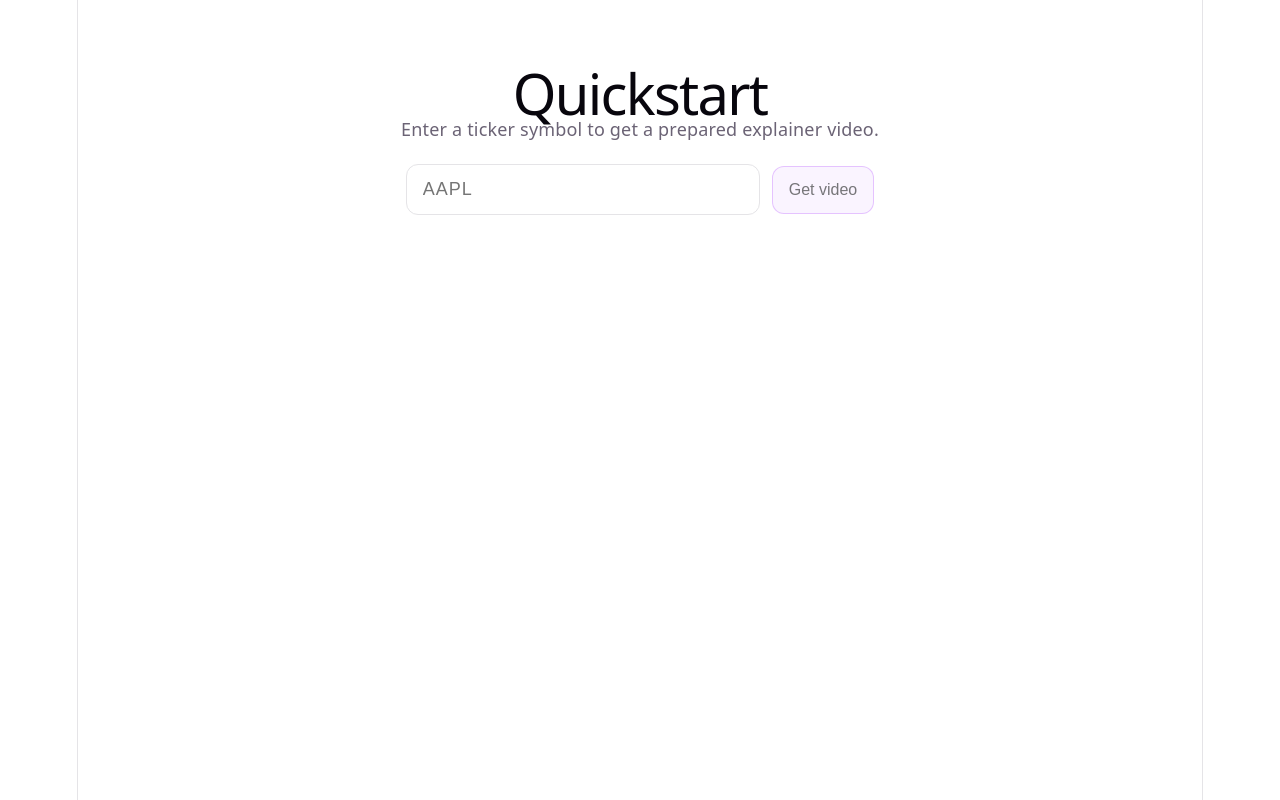
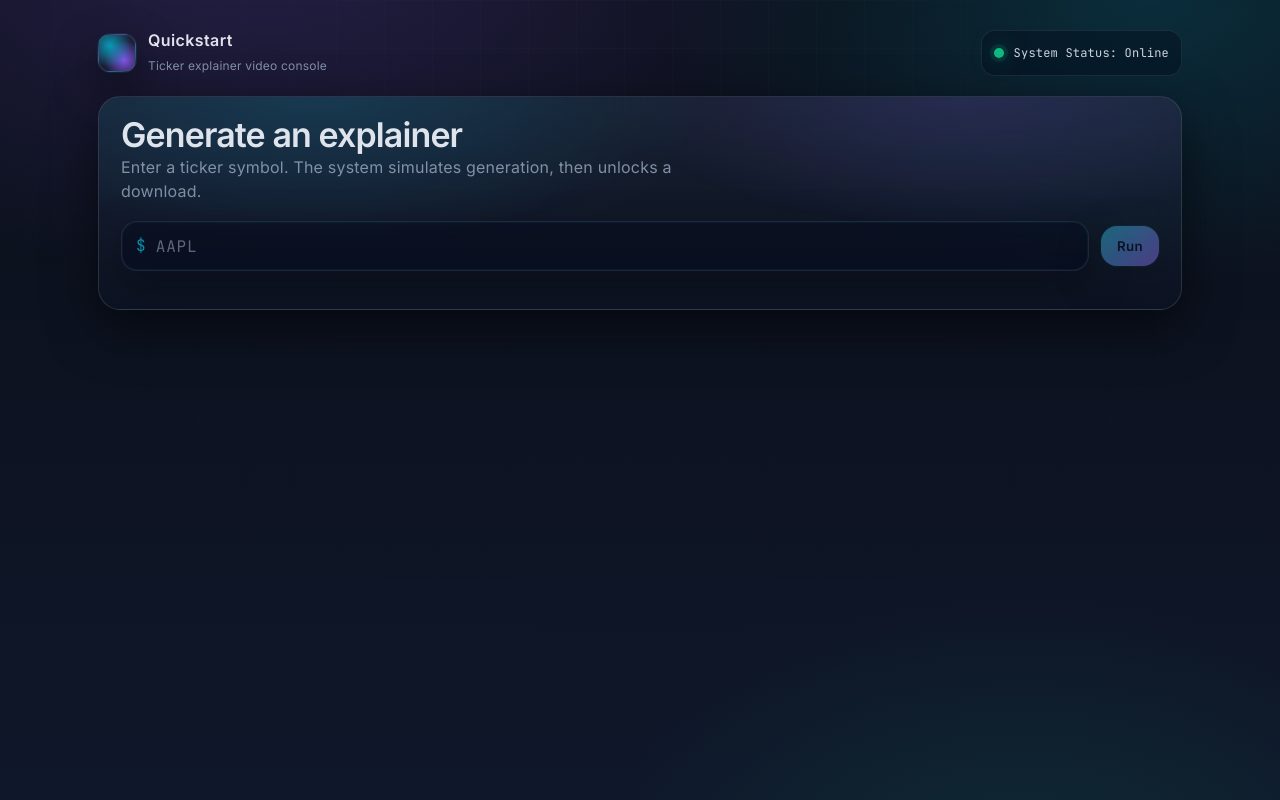
Before and after one commit to neo-jonathann/quickstart, a React (Vite) app: page / in a window 1280 px wide. Built offline with nearby package versions, Linux system fonts and the light colour scheme.

Commit message:
refactored the UI

```diff
--- a/index.html
+++ b/index.html
@@ -4,7 +4,13 @@
     <meta charset="UTF-8" />
     <link rel="icon" type="image/svg+xml" href="/favicon.svg" />
     <meta name="viewport" content="width=device-width, initial-scale=1.0" />
-    <title>quickstart</title>
+    <title>Quickstart</title>
+    <link rel="preconnect" href="https://fonts.googleapis.com" />
+    <link rel="preconnect" href="https://fonts.gstatic.com" crossorigin />
+    <link
+      href="https://fonts.googleapis.com/css2?family=Inter:wght@400;500;600&family=JetBrains+Mono:wght@400;500;600&display=swap"
+      rel="stylesheet"
+    />
   </head>
   <body>
     <div id="root"></div>
--- a/src/App.css
+++ b/src/App.css
@@ -1,130 +1,423 @@
-.page {
-  width: 960px;
+.shell {
+  width: 1120px;
   max-width: 100%;
   margin: 0 auto;
-  padding: 80px 20px;
+  padding: 28px 18px 46px;
   display: flex;
   flex-direction: column;
-  gap: 22px;
+  gap: 18px;
 }
 
-.top h1 {
-  margin: 0;
+.appHeader {
+  display: flex;
+  align-items: center;
+  justify-content: space-between;
+  gap: 14px;
 }
 
-.top p {
-  margin: 10px 0 0;
+.brand {
+  display: flex;
+  align-items: center;
+  gap: 12px;
 }
 
-.bar {
+.logoMark {
+  width: 38px;
+  height: 38px;
+  border-radius: 12px;
+  background:
+    radial-gradient(circle at 30% 30%, rgba(6, 182, 212, 0.8), transparent 60%),
+    radial-gradient(circle at 70% 70%, rgba(139, 92, 246, 0.9), transparent 55%),
+    linear-gradient(135deg, rgba(30, 41, 59, 0.7), rgba(30, 41, 59, 0.2));
+  border: 1px solid rgba(148, 163, 184, 0.18);
+  box-shadow:
+    0 0 0 1px rgba(6, 182, 212, 0.12),
+    0 18px 40px rgba(0, 0, 0, 0.5);
+}
+
+.brandText {
   display: flex;
+  flex-direction: column;
+  gap: 2px;
+}
+
+.brandName {
+  color: rgba(226, 232, 240, 0.98);
+  font-weight: 600;
+  letter-spacing: 0.4px;
+}
+
+.brandTag {
+  color: var(--muted);
+  font-size: 12px;
+}
+
+.status {
+  display: inline-flex;
+  align-items: center;
+  gap: 10px;
+  padding: 10px 12px;
+  border-radius: 14px;
+  background: rgba(2, 6, 23, 0.35);
+  border: 1px solid rgba(148, 163, 184, 0.14);
+  backdrop-filter: blur(10px);
+  -webkit-backdrop-filter: blur(10px);
+}
+
+.statusDot {
+  width: 10px;
+  height: 10px;
+  border-radius: 999px;
+  background: var(--emerald);
+  box-shadow:
+    0 0 0 4px rgba(16, 185, 129, 0.12),
+    0 0 22px rgba(16, 185, 129, 0.65);
+}
+
+.statusText {
+  font-family: var(--mono);
+  font-size: 12px;
+  color: rgba(226, 232, 240, 0.9);
+}
+
+.glass {
+  position: relative;
+  border-radius: 22px;
+  background: linear-gradient(180deg, rgba(30, 41, 59, 0.65), rgba(15, 23, 42, 0.35));
+  border: 1px solid rgba(148, 163, 184, 0.2);
+  box-shadow: var(--shadow);
+  padding: 26px 22px 22px;
+  backdrop-filter: blur(14px);
+  -webkit-backdrop-filter: blur(14px);
+  overflow: hidden;
+}
+
+.glass::before {
+  content: '';
+  position: absolute;
+  inset: 0;
+  background:
+    radial-gradient(650px 250px at 20% 0%, rgba(6, 182, 212, 0.18), transparent 60%),
+    radial-gradient(650px 250px at 80% 0%, rgba(139, 92, 246, 0.16), transparent 55%);
+  opacity: 0.9;
+  pointer-events: none;
+}
+
+.hero {
+  position: relative;
+  display: flex;
+  flex-direction: column;
+  gap: 8px;
+  text-align: left;
+  margin-bottom: 18px;
+}
+
+.title {
+  margin: 0;
+  font-size: 34px;
+  letter-spacing: -0.9px;
+  color: rgba(226, 232, 240, 0.98);
+}
+
+.subtitle {
+  color: var(--muted);
+  max-width: 58ch;
+}
+
+.commandRow {
+  position: relative;
+  display: grid;
+  grid-template-columns: 1fr auto;
   gap: 12px;
   align-items: center;
-  justify-content: center;
-  flex-wrap: wrap;
+  margin-bottom: 16px;
+}
+
+.terminalField {
+  display: grid;
+  grid-template-columns: auto 1fr;
+  align-items: center;
+  gap: 10px;
+  padding: 12px 14px;
+  border-radius: 16px;
+  border: 1px solid rgba(148, 163, 184, 0.16);
+  background: rgba(2, 6, 23, 0.4);
+  box-shadow:
+    inset 0 0 0 1px rgba(6, 182, 212, 0.08),
+    0 14px 40px rgba(0, 0, 0, 0.35);
+  transition: box-shadow 200ms, border-color 200ms, transform 200ms;
+}
+
+.terminalField:focus-within {
+  border-color: rgba(6, 182, 212, 0.45);
+  box-shadow:
+    inset 0 0 0 1px rgba(6, 182, 212, 0.18),
+    0 0 0 4px rgba(6, 182, 212, 0.14),
+    0 22px 60px rgba(0, 0, 0, 0.48);
+  transform: translateY(-1px);
+}
+
+.terminalPrefix {
+  font-family: var(--mono);
+  color: rgba(6, 182, 212, 0.9);
+  opacity: 0.85;
+  user-select: none;
 }
 
 .tickerInput {
-  width: 320px;
-  max-width: 100%;
-  padding: 14px 16px;
-  border-radius: 12px;
-  border: 1px solid var(--border);
-  background: var(--bg);
-  color: var(--text-h);
-  font-size: 18px;
-  letter-spacing: 1px;
+  width: 100%;
+  border: 0;
+  outline: 0;
+  background: transparent;
+  padding: 0;
+  color: rgba(226, 232, 240, 0.95);
+  font-family: var(--mono);
+  font-size: 16px;
+  letter-spacing: 0.8px;
   text-transform: uppercase;
 }
 
-.tickerInput:focus-visible {
-  outline: 2px solid var(--accent-border);
-  outline-offset: 2px;
+.tickerInput::placeholder {
+  color: rgba(148, 163, 184, 0.6);
 }
 
 .primary {
-  font-size: 16px;
-  padding: 14px 16px;
-  border-radius: 12px;
-  color: var(--text-h);
-  background: var(--accent-bg);
-  border: 1px solid var(--accent-border);
+  border: 0;
+  padding: 12px 16px;
+  border-radius: 16px;
+  font-family: var(--sans);
+  font-weight: 600;
+  letter-spacing: 0.3px;
+  color: rgba(2, 6, 23, 0.92);
+  background: linear-gradient(135deg, rgba(6, 182, 212, 0.95), rgba(139, 92, 246, 0.95));
+  box-shadow:
+    0 0 0 1px rgba(6, 182, 212, 0.1),
+    0 18px 55px rgba(0, 0, 0, 0.35);
   cursor: pointer;
-  transition:
-    box-shadow 0.2s,
-    transform 0.05s,
-    opacity 0.2s;
+  transition: transform 200ms, box-shadow 200ms, filter 200ms, opacity 200ms;
 }
 
 .primary:hover {
-  box-shadow: var(--shadow);
+  filter: brightness(1.06) saturate(1.05);
+  box-shadow:
+    0 0 0 1px rgba(6, 182, 212, 0.2),
+    0 0 26px rgba(6, 182, 212, 0.24),
+    0 22px 65px rgba(0, 0, 0, 0.5);
 }
 
 .primary:active {
-  transform: translateY(1px);
+  transform: scale(0.98);
 }
 
 .primary:disabled {
   opacity: 0.55;
   cursor: not-allowed;
+  filter: saturate(0.8);
 }
 
-.hint {
-  opacity: 0.85;
-  font-size: 14px;
+.notice {
+  position: relative;
+  border-radius: 18px;
+  border: 1px solid rgba(148, 163, 184, 0.18);
+  background: rgba(2, 6, 23, 0.32);
+  padding: 14px 14px;
+  text-align: left;
+  backdrop-filter: blur(12px);
+  -webkit-backdrop-filter: blur(12px);
 }
 
-.err {
-  color: #b91c1c;
-  background: rgba(185, 28, 28, 0.08);
-  border: 1px solid rgba(185, 28, 28, 0.25);
-  padding: 10px 12px;
-  border-radius: 12px;
+.notice.error {
+  border-color: rgba(248, 113, 113, 0.25);
+  background: rgba(127, 29, 29, 0.12);
 }
 
-.meta {
-  opacity: 0.9;
-  font-size: 14px;
+.noticeTitle {
+  font-family: var(--mono);
+  font-size: 12px;
+  letter-spacing: 0.6px;
+  color: rgba(226, 232, 240, 0.92);
+  text-transform: uppercase;
 }
 
-.result {
+.noticeBody {
+  margin-top: 6px;
+  color: rgba(226, 232, 240, 0.86);
+}
+
+.skeleton {
+  margin-top: 10px;
+  display: flex;
+  flex-direction: column;
+  gap: 10px;
+}
+
+.shimmer {
+  position: relative;
+  overflow: hidden;
+  background: rgba(148, 163, 184, 0.12);
+  border: 1px solid rgba(148, 163, 184, 0.12);
+  border-radius: 999px;
+}
+
+.shimmer::after {
+  content: '';
+  position: absolute;
+  inset: 0;
+  transform: translateX(-55%);
+  background: linear-gradient(
+    90deg,
+    transparent,
+    rgba(226, 232, 240, 0.12),
+    transparent
+  );
+  animation: shimmer 900ms linear infinite;
+}
+
+.line {
+  height: 10px;
+}
+
+.w65 {
+  width: 65%;
+}
+
+.w80 {
+  width: 80%;
+}
+
+.w90 {
+  width: 90%;
+}
+
+@keyframes shimmer {
+  0% {
+    transform: translateX(-55%);
+  }
+  100% {
+    transform: translateX(55%);
+  }
+}
+
+.output {
+  position: relative;
+  margin-top: 16px;
   display: flex;
   flex-direction: column;
   gap: 12px;
-  align-items: center;
+  text-align: left;
 }
 
-.download {
-  display: inline-flex;
-  padding: 10px 12px;
-  border-radius: 12px;
-  color: var(--text-h);
-  text-decoration: none;
-  border: 1px solid var(--border);
+.outputHeader {
+  display: flex;
+  align-items: center;
+  justify-content: space-between;
+  gap: 12px;
 }
 
-.player {
-  width: 860px;
-  max-width: 100%;
-  border-radius: 12px;
-  border: 1px solid var(--border);
-  background: var(--code-bg);
+.outputTitle {
+  font-weight: 600;
+  color: rgba(226, 232, 240, 0.96);
 }
 
-.deck {
-  width: 860px;
-  max-width: 100%;
-  margin: 0 auto;
-  text-align: left;
-  border: 1px solid var(--border);
-  border-radius: 12px;
-  padding: 10px 12px;
-  background: rgba(0, 0, 0, 0.02);
+.outputSub {
+  font-size: 12px;
+  color: var(--muted);
+  margin-top: 2px;
 }
 
-.deck pre {
-  margin: 10px 0 0;
-  overflow: auto;
+.ghost {
+  border: 1px solid rgba(148, 163, 184, 0.18);
+  background: rgba(2, 6, 23, 0.35);
+  color: rgba(226, 232, 240, 0.92);
+  border-radius: 14px;
+  padding: 10px 12px;
+  cursor: pointer;
+  font-family: var(--mono);
   font-size: 12px;
-  line-height: 1.4;
+  transition: border-color 200ms, box-shadow 200ms, transform 200ms;
 }
+
+.ghost:hover {
+  border-color: rgba(6, 182, 212, 0.35);
+  box-shadow: 0 0 0 4px rgba(6, 182, 212, 0.12);
+}
+
+.ghost:active {
+  transform: scale(0.98);
+}
+
+.codeBlock {
+  border-radius: 18px;
+  border: 1px solid rgba(148, 163, 184, 0.18);
+  background: rgba(2, 6, 23, 0.45);
+  padding: 14px 14px;
+  box-shadow:
+    inset 0 0 0 1px rgba(139, 92, 246, 0.08),
+    0 18px 45px rgba(0, 0, 0, 0.38);
+}
+
+.codeLine {
+  font-family: var(--mono);
+  font-size: 12px;
+  line-height: 1.6;
+  display: grid;
+  grid-template-columns: 140px 1fr;
+  gap: 12px;
+  align-items: start;
+  color: rgba(226, 232, 240, 0.9);
+  word-break: break-word;
+}
+
+.codeLabel {
+  color: rgba(6, 182, 212, 0.85);
+}
+
+.codeValue {
+  color: rgba(226, 232, 240, 0.88);
+}
+
+.downloadBtn {
+  display: inline-flex;
+  align-items: center;
+  justify-content: center;
+  gap: 10px;
+  padding: 12px 14px;
+  border-radius: 16px;
+  background: rgba(16, 185, 129, 0.12);
+  border: 1px solid rgba(16, 185, 129, 0.32);
+  color: rgba(226, 232, 240, 0.95);
+  text-decoration: none;
+  font-weight: 600;
+  transition: transform 200ms, box-shadow 200ms, border-color 200ms;
+}
+
+.downloadBtn:hover {
+  border-color: rgba(16, 185, 129, 0.52);
+  box-shadow:
+    0 0 0 4px rgba(16, 185, 129, 0.12),
+    0 18px 50px rgba(0, 0, 0, 0.45);
+}
+
+.downloadBtn:active {
+  transform: scale(0.98);
+}
+
+@media (max-width: 780px) {
+  .shell {
+    padding: 20px 14px 40px;
+  }
+  .appHeader {
+    flex-direction: column;
+    align-items: flex-start;
+  }
+  .commandRow {
+    grid-template-columns: 1fr;
+  }
+  .primary {
+    width: 100%;
+    justify-content: center;
+  }
+  .codeLine {
+    grid-template-columns: 1fr;
+  }
+}
--- a/src/App.tsx
+++ b/src/App.tsx
@@ -3,6 +3,7 @@ import './App.css'
 
 const AAPL_DRIVE_FILE_ID = '1V83vQZdX78ZvRlnDUbBbu9rYNWtBxzcs'
 const AAPL_VIDEO_URL = `https://drive.google.com/uc?export=download&id=${AAPL_DRIVE_FILE_ID}`
+
 function App() {
   const [ticker, setTicker] = useState('')
   const [loading, setLoading] = useState(false)
@@ -17,7 +18,7 @@ function App() {
     setVideoUrl(null)
 
     if (t !== 'AAPL') {
-      setErr('Please try again.')
+      setErr('Only AAPL is available right now. Try AAPL.')
       return
     }
 
@@ -28,20 +29,40 @@ function App() {
   }
 
   return (
-    <>
-      <div className="page">
-        <header className="top">
-          <h1>Quickstart</h1>
-          <p>Enter a ticker symbol to get a prepared explainer video.</p>
+    <div className="shell">
+      <header className="appHeader">
+        <div className="brand">
+          <div className="logoMark" aria-hidden="true" />
+          <div className="brandText">
+            <div className="brandName">Quickstart</div>
+            <div className="brandTag">Ticker explainer video console</div>
+          </div>
+        </div>
+        <div className="status">
+          <span className="statusDot" aria-hidden="true" />
+          <span className="statusText">System Status: Online</span>
+        </div>
       </header>
 
+      <main className="glass">
+        <div className="hero">
+          <h1 className="title">Generate an explainer</h1>
+          <p className="subtitle">
+            Enter a ticker symbol. The system simulates generation, then unlocks a download.
+          </p>
+        </div>
+
         <form
-          className="bar"
+          className="commandRow"
           onSubmit={(e) => {
             e.preventDefault()
             onGenerate()
           }}
         >
+          <div className="terminalField">
+            <div className="terminalPrefix" aria-hidden="true">
+              $
+            </div>
             <input
               className="tickerInput"
               type="text"
@@ -54,23 +75,60 @@ function App() {
                 setTicker(e.target.value.toUpperCase().replace(/[^A-Z0-9.\-]/g, ''))
               }
             />
+          </div>
           <button className="primary" type="submit" disabled={!ticker.trim() || loading}>
-            {loading ? 'Generating…' : 'Get video'}
+            {loading ? 'Generating…' : 'Run'}
           </button>
         </form>
 
-        {err && <div className="err">{err}</div>}
-        {loading && !err && <div className="meta">Generating now. Please wait</div>}
+        {err && (
+          <div className="notice error">
+            <div className="noticeTitle">Request rejected</div>
+            <div className="noticeBody">{err}</div>
+          </div>
+        )}
+
+        {loading && !err && (
+          <div className="notice">
+            <div className="noticeTitle">Generating now. Please wait</div>
+            <div className="skeleton">
+              <div className="shimmer line w80" />
+              <div className="shimmer line w65" />
+              <div className="shimmer line w90" />
+            </div>
+          </div>
+        )}
 
         {videoUrl && (
-          <div className="result">
-            <a className="download" href={videoUrl} download target="_blank" rel="noreferrer">
+          <section className="output">
+            <div className="outputHeader">
+              <div>
+                <div className="outputTitle">Result</div>
+                <div className="outputSub">Download is unlocked.</div>
+              </div>
+              <button
+                className="ghost"
+                type="button"
+                onClick={() => navigator.clipboard.writeText(videoUrl)}
+              >
+                Copy URL
+              </button>
+            </div>
+
+            <div className="codeBlock">
+              <div className="codeLine">
+                <span className="codeLabel">download_url</span>
+                <span className="codeValue">{videoUrl}</span>
+              </div>
+            </div>
+
+            <a className="downloadBtn" href={videoUrl} download target="_blank" rel="noreferrer">
               Download video
             </a>
+          </section>
+        )}
+      </main>
     </div>
-        )}
-      </div>
-    </>
   )
 }
 
--- a/src/index.css
+++ b/src/index.css
@@ -1,111 +1,65 @@
 :root {
-  --text: #6b6375;
-  --text-h: #08060d;
-  --bg: #fff;
-  --border: #e5e4e7;
-  --code-bg: #f4f3ec;
-  --accent: #aa3bff;
-  --accent-bg: rgba(170, 59, 255, 0.1);
-  --accent-border: rgba(170, 59, 255, 0.5);
-  --social-bg: rgba(244, 243, 236, 0.5);
-  --shadow:
-    rgba(0, 0, 0, 0.1) 0 10px 15px -3px, rgba(0, 0, 0, 0.05) 0 4px 6px -2px;
+  --bg0: #0b0f19;
+  --bg1: #0f172a;
+  --card: rgba(30, 41, 59, 0.6);
+  --border: rgba(148, 163, 184, 0.18);
+  --text: rgba(226, 232, 240, 0.92);
+  --muted: rgba(148, 163, 184, 0.85);
+  --code: rgba(148, 163, 184, 0.14);
+  --cyan: #06b6d4;
+  --violet: #8b5cf6;
+  --emerald: #10b981;
+  --shadow: 0 18px 50px rgba(0, 0, 0, 0.55);
 
-  --sans: system-ui, 'Segoe UI', Roboto, sans-serif;
-  --heading: system-ui, 'Segoe UI', Roboto, sans-serif;
-  --mono: ui-monospace, Consolas, monospace;
+  --sans: 'Inter', system-ui, -apple-system, 'Segoe UI', Roboto, sans-serif;
+  --mono: 'JetBrains Mono', ui-monospace, SFMono-Regular, Menlo, Monaco, Consolas,
+    'Liberation Mono', 'Courier New', monospace;
 
-  font: 18px/145% var(--sans);
-  letter-spacing: 0.18px;
-  color-scheme: light dark;
+  font: 16px/150% var(--sans);
+  letter-spacing: 0.2px;
+  color-scheme: dark;
   color: var(--text);
-  background: var(--bg);
+  background: var(--bg0);
   font-synthesis: none;
   text-rendering: optimizeLegibility;
   -webkit-font-smoothing: antialiased;
   -moz-osx-font-smoothing: grayscale;
-
-  @media (max-width: 1024px) {
-    font-size: 16px;
-  }
-}
-
-@media (prefers-color-scheme: dark) {
-  :root {
-    --text: #9ca3af;
-    --text-h: #f3f4f6;
-    --bg: #16171d;
-    --border: #2e303a;
-    --code-bg: #1f2028;
-    --accent: #c084fc;
-    --accent-bg: rgba(192, 132, 252, 0.15);
-    --accent-border: rgba(192, 132, 252, 0.5);
-    --social-bg: rgba(47, 48, 58, 0.5);
-    --shadow:
-      rgba(0, 0, 0, 0.4) 0 10px 15px -3px, rgba(0, 0, 0, 0.25) 0 4px 6px -2px;
-  }
-
-  #social .button-icon {
-    filter: invert(1) brightness(2);
-  }
 }
 
 #root {
-  width: 1126px;
-  max-width: 100%;
-  margin: 0 auto;
-  text-align: center;
-  border-inline: 1px solid var(--border);
   min-height: 100svh;
   display: flex;
-  flex-direction: column;
-  box-sizing: border-box;
+  justify-content: center;
+  align-items: stretch;
 }
 
 body {
   margin: 0;
+  background:
+    radial-gradient(1000px 600px at 20% -10%, rgba(139, 92, 246, 0.22), transparent 60%),
+    radial-gradient(900px 520px at 90% 0%, rgba(6, 182, 212, 0.18), transparent 55%),
+    radial-gradient(800px 520px at 80% 110%, rgba(16, 185, 129, 0.12), transparent 55%),
+    linear-gradient(180deg, var(--bg0), var(--bg1));
+  color: var(--text);
 }
 
-h1,
-h2 {
-  font-family: var(--heading);
-  font-weight: 500;
-  color: var(--text-h);
+body::before {
+  content: '';
+  position: fixed;
+  inset: 0;
+  pointer-events: none;
+  background-image:
+    linear-gradient(rgba(148, 163, 184, 0.06) 1px, transparent 1px),
+    linear-gradient(90deg, rgba(148, 163, 184, 0.06) 1px, transparent 1px);
+  background-size: 48px 48px;
+  mask-image: radial-gradient(circle at 50% 0%, rgba(0, 0, 0, 0.85), transparent 70%);
+  opacity: 0.7;
 }
 
-h1 {
-  font-size: 56px;
-  letter-spacing: -1.68px;
-  margin: 32px 0;
-  @media (max-width: 1024px) {
-    font-size: 36px;
-    margin: 20px 0;
-  }
-}
-h2 {
-  font-size: 24px;
-  line-height: 118%;
-  letter-spacing: -0.24px;
-  margin: 0 0 8px;
-  @media (max-width: 1024px) {
-    font-size: 20px;
-  }
-}
 p {
   margin: 0;
 }
 
-code,
-.counter {
-  font-family: var(--mono);
-  display: inline-flex;
-  border-radius: 4px;
-  color: var(--text-h);
+* {
+  box-sizing: border-box;
 }
-
-code {
-  font-size: 15px;
-  line-height: 135%;
-  padding: 4px 8px;
-  background: var(--code-bg);
-}
```
Lines whose indentation alone changed are shown as unchanged.
